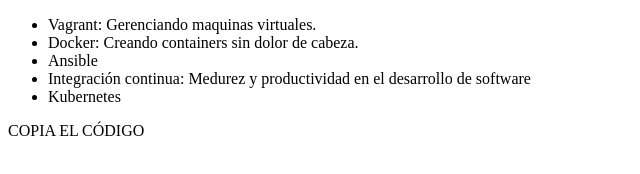
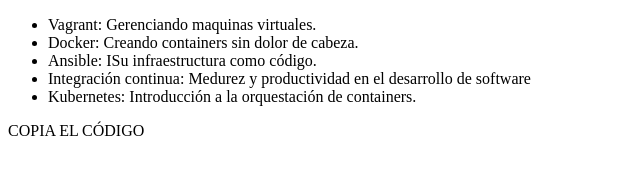
Before and after one commit to Dcuos/alura-git, a plain HTML site: page index.html in a window 1280 px wide. Shown: the whole page, without its empty margins (0-640 px from the left). Drawn offline with Linux system fonts and the light colour scheme.

Commit message:
Modificando el nombre del curso de Ansible

```diff
--- a/index.html
+++ b/index.html
@@ -10,9 +10,9 @@
     <ul>
         <li> Vagrant: Gerenciando maquinas virtuales. </li>
         <li> Docker: Creando containers sin dolor de cabeza. </li>
-        <li> Ansible </li>
+        <li> Ansible: ISu infraestructura como código. </li>
         <li> Integración continua: Medurez y productividad en el desarrollo de software </li>
-        <li> Kubernetes </li>
+        <li> Kubernetes: Introducción a la orquestación de containers. </li>
     </ul>
 </body>
 
```
